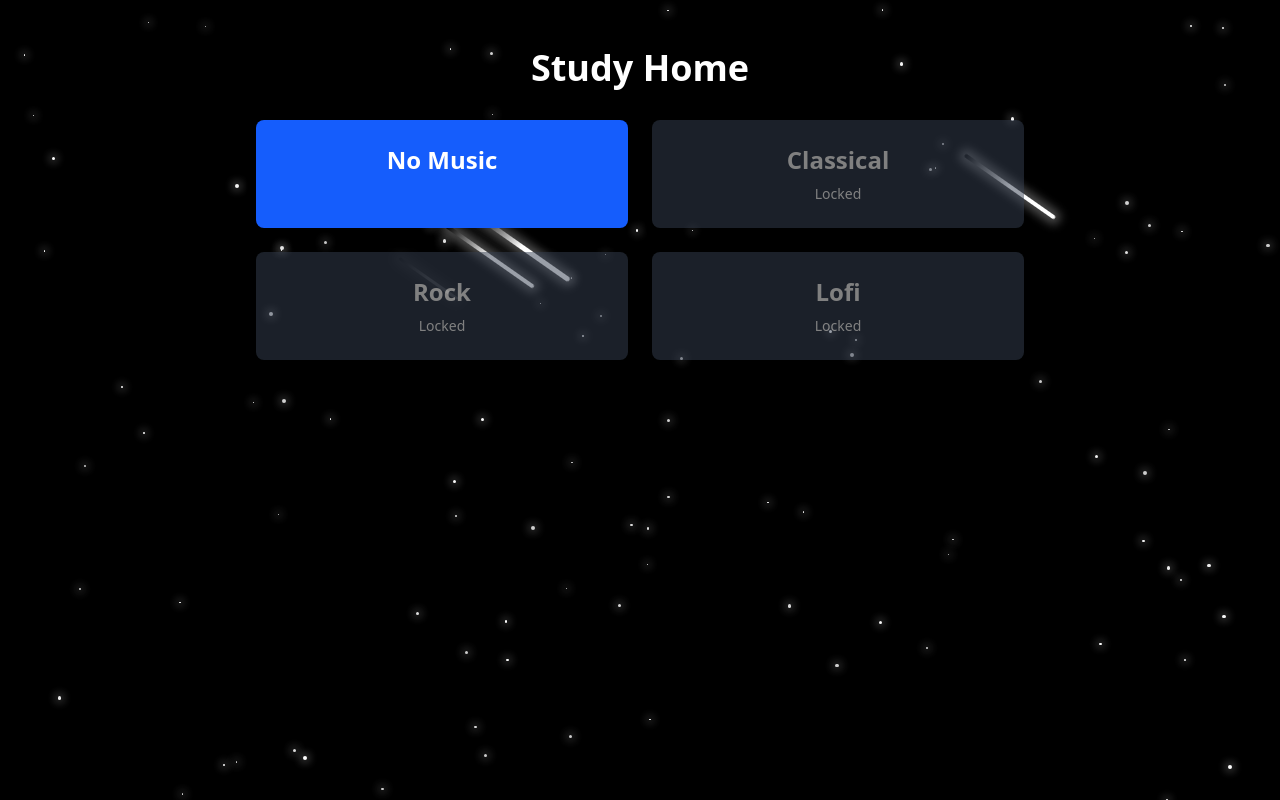
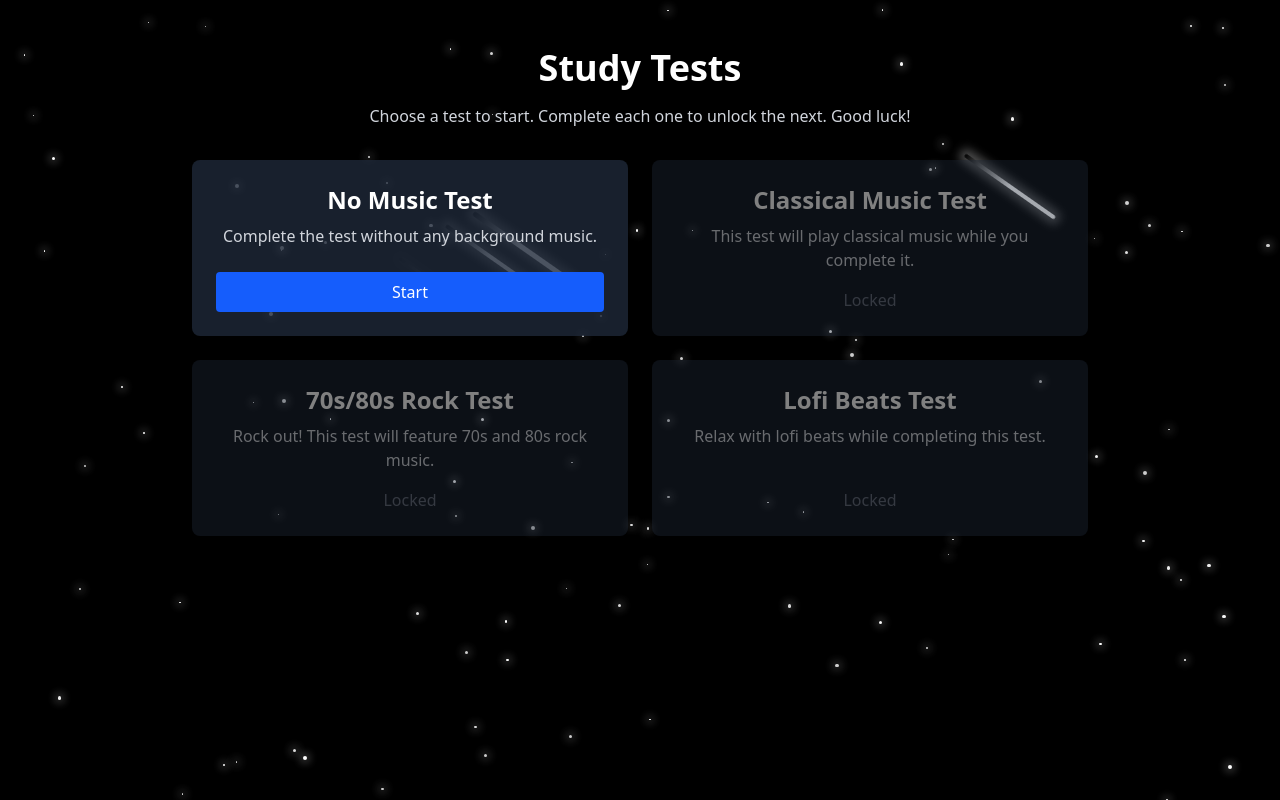
Before and after one commit to Krisces/ASEN-5137-Study, a React (Vite) app: page /studyhome in a window 1280 px wide. Built offline with nearby package versions, Linux system fonts and the light colour scheme.

Commit message:
Fix studyhome

```diff
--- a/src/pages/StudyHome.jsx
+++ b/src/pages/StudyHome.jsx
@@ -1,51 +1,76 @@
+import { useState, useEffect } from "react";
+import { StarBackground } from "../components/StarBackground";
 import { useNavigate } from "react-router-dom";
-import { StarBackground } from "../components/StarBackground";
 
 export const StudyHome = () => {
     const navigate = useNavigate();
+    const [unlockedTests, setUnlockedTests] = useState(1); // Start with the first test unlocked
 
-  // Map test IDs to routes and labels
     const tests = [
-    { id: 1, name: "No Music", route: "/testnomusic" },
-    { id: 2, name: "Classical", route: "/testclassical" },
-    { id: 3, name: "Rock", route: "/testrock" },
-    { id: 4, name: "Lofi", route: "/testlofi" },
+        { id: 1, title: "No Music Test", context: "Complete the test without any background music." },
+        { id: 2, title: "Classical Music Test", context: "This test will play classical music while you complete it." },
+        { id: 3, title: "70s/80s Rock Test", context: "Rock out! This test will feature 70s and 80s rock music." },
+        { id: 4, title: "Lofi Beats Test", context: "Relax with lofi beats while completing this test." },
     ];
 
-  // Compute completed and unlocked tests from localStorage
+    // Load progress from localStorage
+    useEffect(() => {
         const completed = parseInt(localStorage.getItem("completedTests") || "0", 10);
-  const unlockedTests = completed + 1;
+        setUnlockedTests(Math.min(completed + 1, tests.length));
+    }, []);
+
 
     const handleStartTest = (testId) => {
         if (testId <= unlockedTests) {
-      const test = tests.find(t => t.id === testId);
-      if (test) navigate(test.route);
-    } else {
-      alert("This test is locked. Complete previous tests first.");
+            const routeMap = {
+                1: "/testnomusic",
+                2: "/testclassical",
+                3: "/testrock",
+                4: "/testlofi"
+            };
+            navigate(routeMap[testId]);
         }
     };
 
     return (
         <div className="relative min-h-screen bg-black text-white px-4 py-12 flex flex-col items-center">
             <StarBackground />
-      <div className="relative z-10 w-full max-w-3xl space-y-8">
-        <h1 className="text-4xl font-bold text-center mb-8">Study Home</h1>
 
-        <div className="grid grid-cols-1 sm:grid-cols-2 gap-6">
-          {tests.map((test) => (
+            <div className="relative z-10 w-full max-w-4xl space-y-8">
+                <div className="text-center mb-8">
+                    <h1 className="text-4xl font-bold mb-4">Study Tests</h1>
+                    <p className="text-gray-300">
+                        Choose a test to start. Complete each one to unlock the next. Good luck!
+                    </p>
+                </div>
+
+                <div className="grid grid-cols-1 md:grid-cols-2 gap-6">
+                    {tests.map((test) => {
+                        const isUnlocked = test.id <= unlockedTests;
+                        return (
                             <div
                                 key={test.id}
-              className={`p-6 rounded-lg shadow-lg text-center ${
-                test.id <= unlockedTests
-                  ? "bg-blue-600 hover:bg-blue-700 cursor-pointer"
-                  : "bg-gray-700 cursor-not-allowed opacity-50"
-              }`}
+                                className={`bg-gray-800/80 p-6 rounded-lg shadow-lg flex flex-col justify-between h-full
+                                    ${isUnlocked ? "hover:bg-blue-700 cursor-pointer" : "opacity-50 cursor-not-allowed"}`}
                                 onClick={() => handleStartTest(test.id)}
                             >
-              <h2 className="text-2xl font-semibold">{test.name}</h2>
-              {test.id > unlockedTests && <p className="mt-2 text-sm">Locked</p>}
+                                <div>
+                                    <h2 className="text-2xl font-bold mb-2">{test.title}</h2>
+                                    <p className="text-gray-300">{test.context}</p>
                                 </div>
-          ))}
+                                {isUnlocked && (
+                                    <button
+                                        className="mt-4 bg-blue-600 px-4 py-2 rounded hover:bg-blue-950 w-full"
+                                    >
+                                        Start
+                                    </button>
+                                )}
+                                {!isUnlocked && (
+                                    <p className="mt-4 text-gray-500 text-center">Locked</p>
+                                )}
+                            </div>
+                        );
+                    })}
                 </div>
             </div>
         </div>
```
Lines whose indentation alone changed are shown as unchanged.
